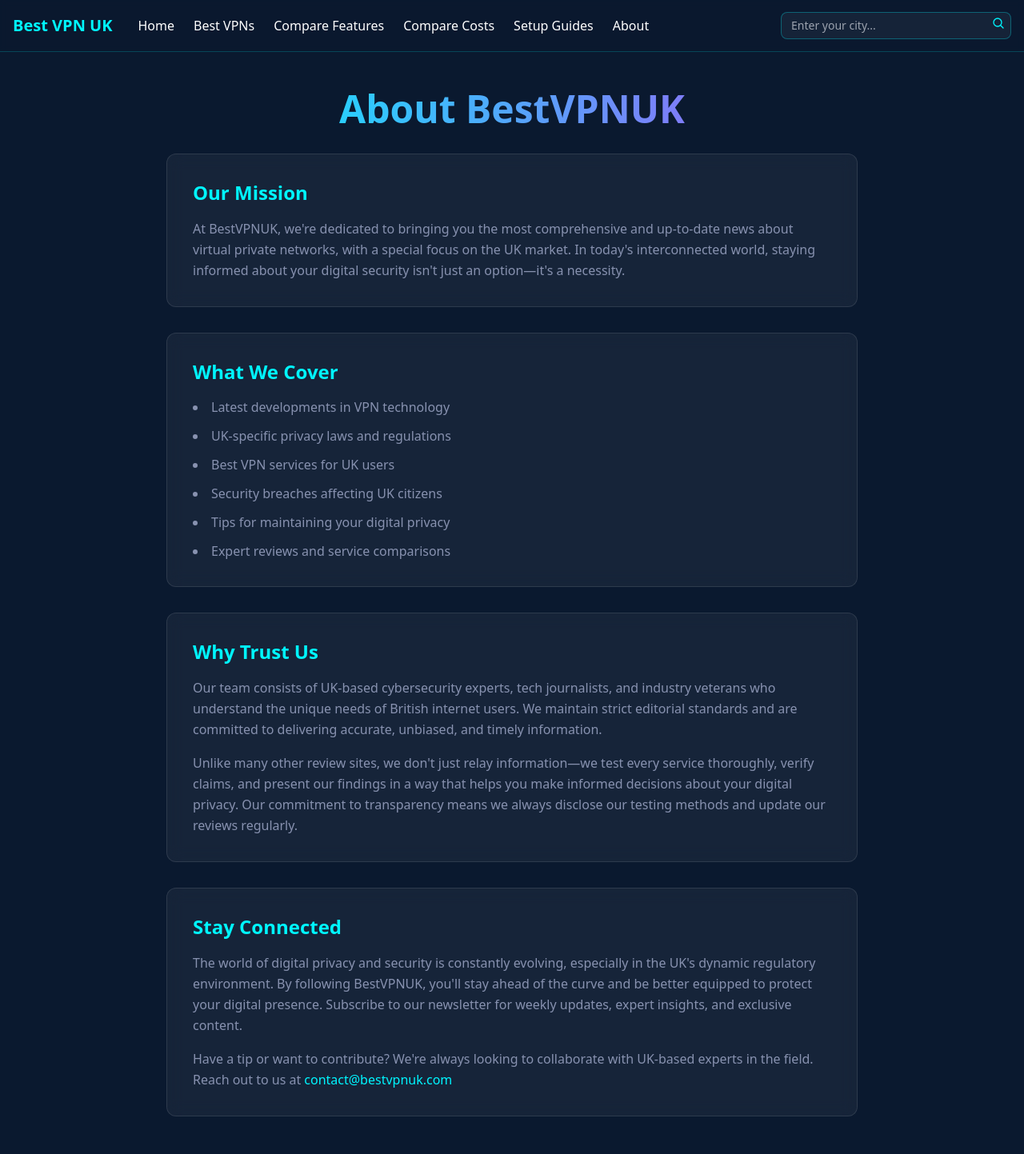
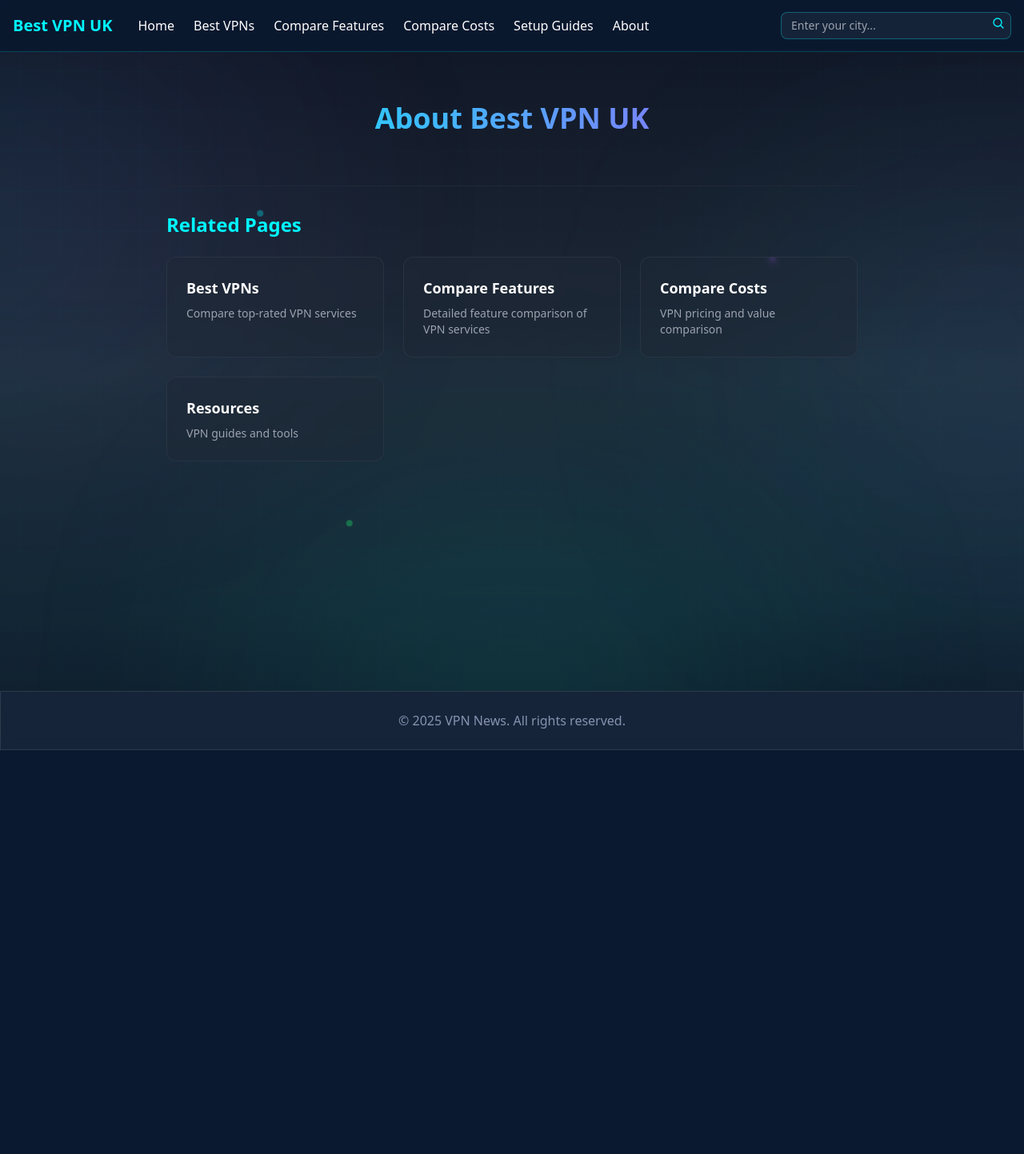
Before and after one commit to GergulasBalint/bestvpn, a React (Vite) app: page /about in a window 1280 px wide. Shown: the top 1443 px of the page at 80% size. After the commit the page ends 938 px from the top, so only its background shows below. Built offline with nearby package versions, Linux system fonts and the light colour scheme.

Commit message:
background remaking again

```diff
--- a/src/pages/About.tsx
+++ b/src/pages/About.tsx
@@ -1,62 +1,31 @@
-const About = () => {
+import { FC } from 'react';
+import { Helmet } from 'react-helmet';
+import RelatedLinks from '../components/RelatedLinks';
+import CyberBackground from '../components/CyberBackground';
+
+const About: FC = () => {
   return (
-    <div className="max-w-4xl mx-auto px-4 py-12">
-      <h1 className="text-5xl font-bold mb-8 bg-gradient-to-r from-cyber-blue to-purple-500 text-transparent bg-clip-text text-center">
-        About BestVPNUK
-      </h1>
+    <>
+      <Helmet>
+        <title>About Us - Best VPN UK</title>
+        <meta name="description" content="Learn about our mission to help UK users find the perfect VPN service. Independent reviews and expert analysis." />
+      </Helmet>
 
-      <div className="space-y-8 text-cyber-gray">
-        <section className="glass-effect p-8 rounded-xl">
-          <h2 className="text-2xl font-semibold mb-4 text-cyber-blue">Our Mission</h2>
-          <p className="leading-relaxed">
-            At BestVPNUK, we're dedicated to bringing you the most comprehensive and up-to-date news about virtual private networks,
-            with a special focus on the UK market. In today's interconnected world, staying informed about your digital security
-            isn't just an option—it's a necessity.
-          </p>
-        </section>
+      <div className="min-h-screen bg-gradient-to-b from-gray-900 via-gray-800 to-gray-900 relative text-white">
+        <CyberBackground />
+        <div className="relative z-10">
+          <main className="max-w-4xl mx-auto px-4 py-16">
+            <h1 className="text-4xl font-bold mb-8 bg-gradient-to-r from-cyber-blue to-purple-500 text-transparent bg-clip-text text-center">
+              About Best VPN UK
+            </h1>
 
-        <section className="glass-effect p-8 rounded-xl">
-          <h2 className="text-2xl font-semibold mb-4 text-cyber-blue">What We Cover</h2>
-          <ul className="list-disc list-inside space-y-3">
-            <li>Latest developments in VPN technology</li>
-            <li>UK-specific privacy laws and regulations</li>
-            <li>Best VPN services for UK users</li>
-            <li>Security breaches affecting UK citizens</li>
-            <li>Tips for maintaining your digital privacy</li>
-            <li>Expert reviews and service comparisons</li>
-          </ul>
-        </section>
+            {/* Rest of your About page content */}
 
-        <section className="glass-effect p-8 rounded-xl">
-          <h2 className="text-2xl font-semibold mb-4 text-cyber-blue">Why Trust Us</h2>
-          <p className="leading-relaxed mb-4">
-            Our team consists of UK-based cybersecurity experts, tech journalists, and industry veterans who understand the unique needs
-            of British internet users. We maintain strict editorial standards and are committed to delivering accurate, unbiased, and
-            timely information.
-          </p>
-          <p className="leading-relaxed">
-            Unlike many other review sites, we don't just relay information—we test every service thoroughly, verify claims, and present
-            our findings in a way that helps you make informed decisions about your digital privacy. Our commitment to transparency means
-            we always disclose our testing methods and update our reviews regularly.
-          </p>
-        </section>
-
-        <section className="glass-effect p-8 rounded-xl">
-          <h2 className="text-2xl font-semibold mb-4 text-cyber-blue">Stay Connected</h2>
-          <p className="leading-relaxed mb-4">
-            The world of digital privacy and security is constantly evolving, especially in the UK's dynamic regulatory environment.
-            By following BestVPNUK, you'll stay ahead of the curve and be better equipped to protect your digital presence. Subscribe
-            to our newsletter for weekly updates, expert insights, and exclusive content.
-          </p>
-          <p className="leading-relaxed">
-            Have a tip or want to contribute? We're always looking to collaborate with UK-based experts in the field. Reach out to us at
-            <a href="mailto:contact@bestvpnuk.com" className="text-cyber-blue hover:underline ml-1">
-              contact@bestvpnuk.com
-            </a>
-          </p>
-        </section>
+            <RelatedLinks currentPath="/about" />
+          </main>
+        </div>
       </div>
-    </div>
+    </>
   );
 };
 
--- a/src/pages/BestVPNs.tsx
+++ b/src/pages/BestVPNs.tsx
@@ -4,6 +4,7 @@ import VPNDetailSection from '../components/VPNDetailSection';
 import { vpnData } from '../data/vpnData';
 import { FC } from 'react';
 import RelatedLinks from '../components/RelatedLinks';
+import CyberBackground from '../components/CyberBackground';
 
 const BestVPNs: FC = () => {
   return (
@@ -13,10 +14,11 @@ const BestVPNs: FC = () => {
         <meta name="description" content="Compare the best VPN services for the UK. In-depth analysis of security, speed, and features." />
       </Helmet>
 
-      <div className="min-h-screen">
+      <div className="min-h-screen bg-gradient-to-b from-gray-900 via-gray-800 to-gray-900 relative text-white">
+        <CyberBackground />
+        <div className="relative z-10">
           {/* Hero Section */}
-        <div className="relative overflow-hidden bg-gradient-to-b from-gray-900 via-gray-800 to-transparent py-24 mb-12">
-          <div className="absolute inset-0 bg-[url('/images/cyber-grid.svg')] opacity-10"></div>
+          <div className="relative overflow-hidden py-24 mb-12">
             <div className="max-w-6xl mx-auto px-4">
               <div className="text-center mb-16">
                 <h1 className="text-5xl font-bold mb-6 bg-gradient-to-r from-cyber-blue to-purple-500 text-transparent bg-clip-text">
@@ -85,6 +87,7 @@ const BestVPNs: FC = () => {
             <RelatedLinks currentPath="/best-vpns" />
           </main>
         </div>
+      </div>
     </>
   );
 };
```
Lines whose indentation alone changed are shown as unchanged.
